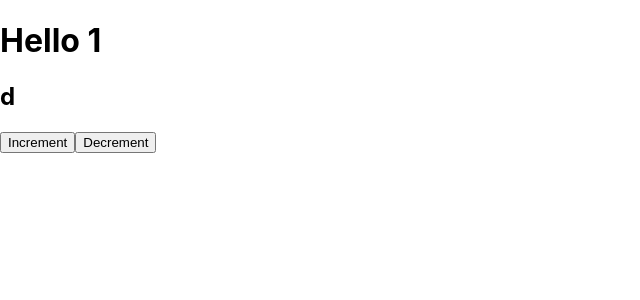
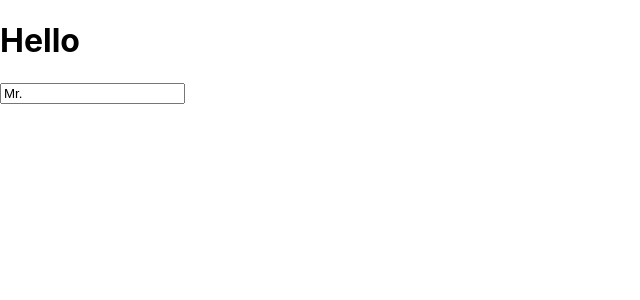
Before and after one commit to seungminkim12/hook-practice, a React (Create React App) app: page / in a window 1280 px wide. Shown: the top 300 px of the page, without its empty margins (0-640 px from the left). Built offline with nearby package versions, Linux system fonts and the light colour scheme.

Commit message:
useInput

```diff
--- a/src/App.js
+++ b/src/App.js
@@ -1,6 +1,6 @@
 import React, { useState } from "react";
 
-const App = () => {
+/*const App = () => {
   const [item, setItem] = useState(1);
   const incrementItem = () => setItem(item + 1);
   const decrementItem = () => setItem(item - 1);
@@ -43,6 +43,24 @@
       };
     });
   };
-}
+}*/
+
+const useInput = (initailValue) => {
+  const [value, setValue] = useState(initailValue);
+  const onChange = (event) => {
+    console.log(event.target);
+  };
+  return { value, onChange };
+};
+
+const App = () => {
+  const name = useInput("Mr.");
+  return (
+    <div className="App">
+      <h1>Hello</h1>
+      <input placeholder="Name" {...name} />
+    </div>
+  );
+};
 
 export default App;
```
